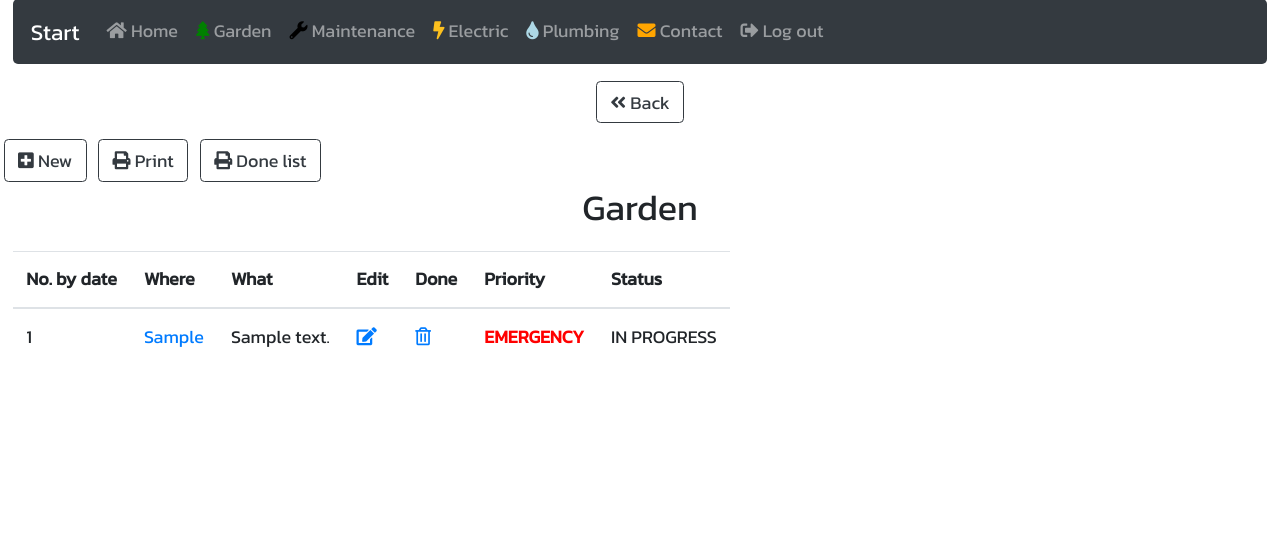
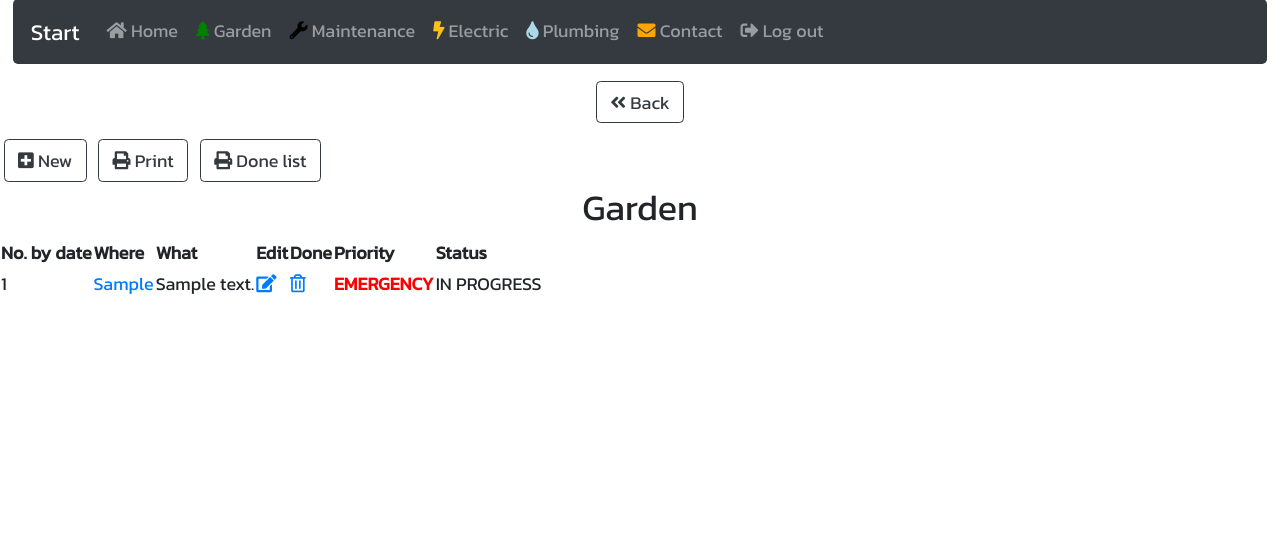
Before and after one commit to BartoszLewosz/Maintenance_ticketing_system, a Django app: page /garden/ in a window 1280 px wide. Shown: the part 240-786 px from the top of the page. Run offline with Django 3.2, Linux system fonts and the light colour scheme; a user stored in the database is signed in; tables that the repository leaves empty hold one stand-in row (values such as "Sample post"); some libraries are stand-ins or nearby versions.

Commit message:
Delete class table

```diff
--- a/garden/templates/garden/garden_list.html
+++ b/garden/templates/garden/garden_list.html
@@ -26,7 +26,7 @@
 
 
 <div class="table-responsive">
-        <table class="table">
+        <table>
         <h2>Garden</h2>
         <thead>
             <tr>
```
